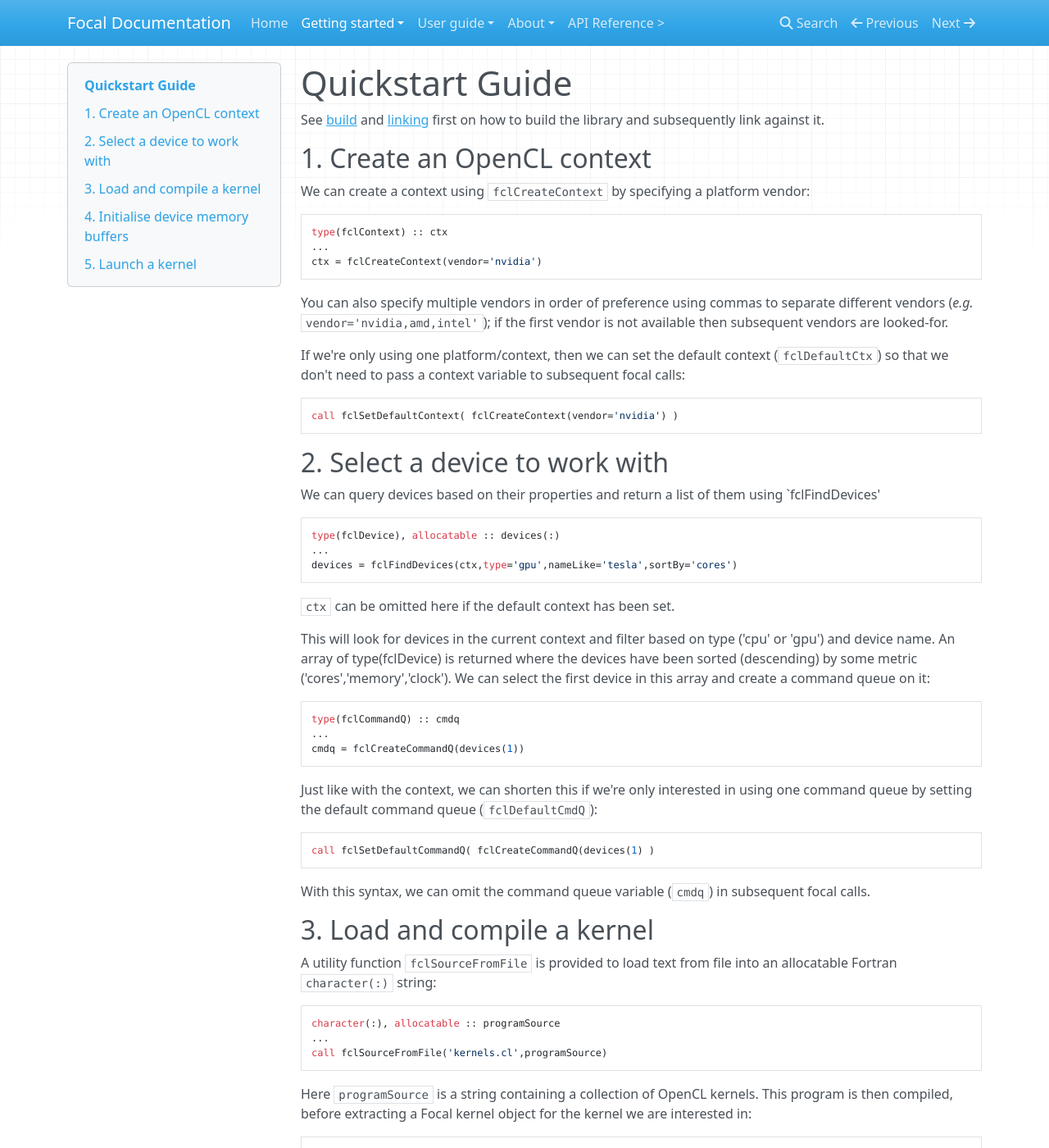
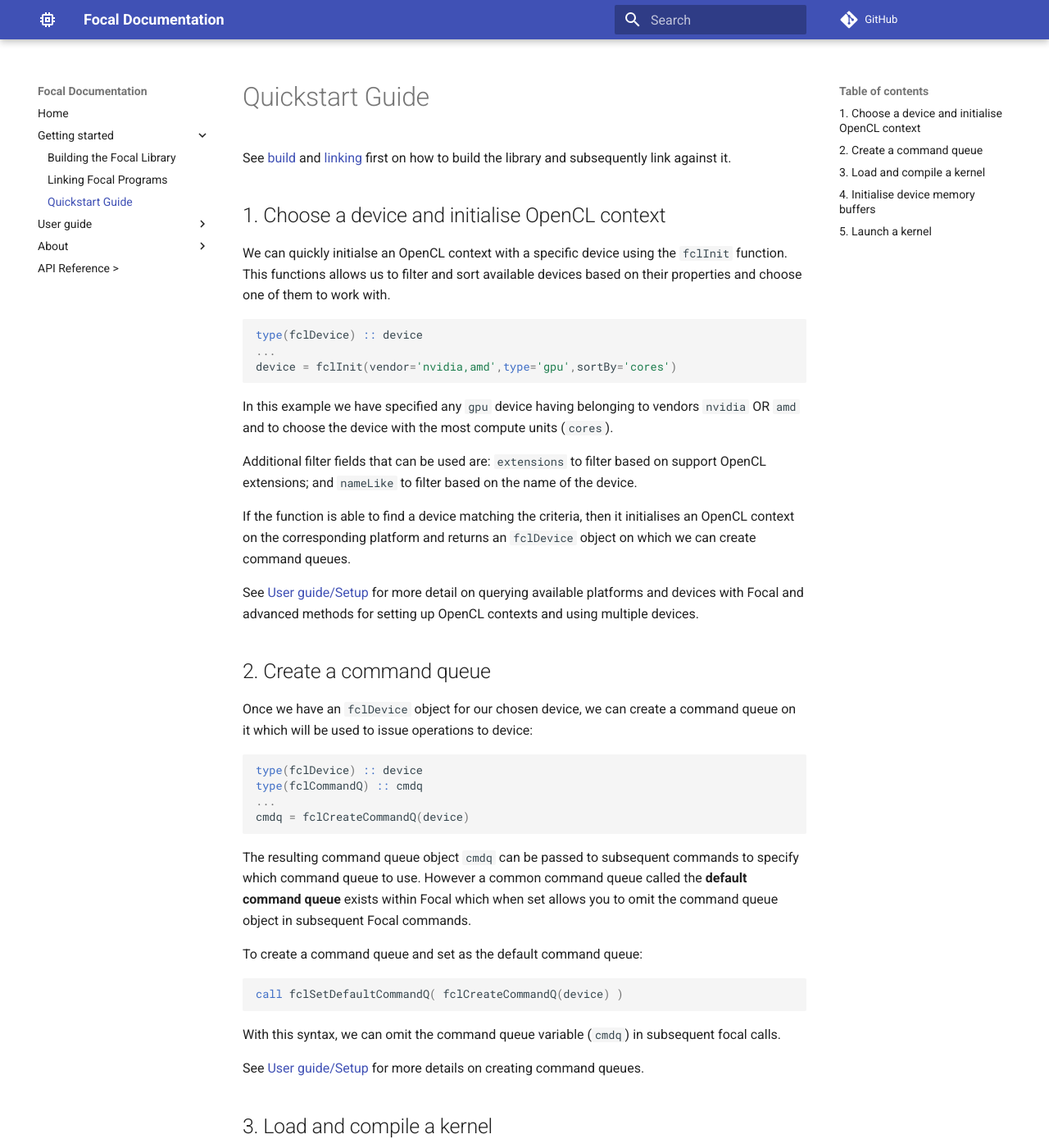
Before and after one commit to LKedward/focal-docs, an MkDocs documentation site: the page built from docs/quickstart.md, in a window 1280 px wide and 1400 px high. Shown: the whole window at 82% size. Built offline with MkDocs 1.6.1 and Material for MkDocs 9.7.7, drawn with Linux system fonts in a browser that asks for light colours; nearby versions of some CDN libraries; comment, search, counter and statistics services are not loaded; some of the changed text lies outside the part shown.

Commit message:
v1.0rc update: index, build & quickstart. Also changed to using `material` theme for mkdocs.

````diff
--- a/docs/quickstart.md
+++ b/docs/quickstart.md
@@ -2,52 +2,52 @@
 
 See [build](../build) and [linking](../linking) first on how to build the library and subsequently link against it.
 
-## 1. Create an OpenCL context
+## 1. Choose a device and initialise OpenCL context
 
-We can create a context using `fclCreateContext` by specifying a platform vendor:
+We can quickly initialse an OpenCL context with a specific device using the `fclInit` function.
+This functions allows us to filter and sort available devices based on their properties and choose one of them
+to work with.
 
 ```fortran
-type(fclContext) :: ctx
+type(fclDevice) :: device
 ...
-ctx = fclCreateContext(vendor='nvidia')
+device = fclInit(vendor='nvidia,amd',type='gpu',sortBy='cores')
 ```
 
-You can also specify multiple vendors in order of preference using commas to separate different vendors (*e.g.* `vendor='nvidia,amd,intel'`); if the first vendor is not available then subsequent vendors are looked-for.
+In this example we have specified any `gpu` device having belonging to vendors `nvidia` OR `amd` and to choose the device
+with the most compute units (`cores`).
 
-If we're only using one platform/context, then we can set the default context (`fclDefaultCtx`) so that we don't need to pass a context variable to subsequent focal calls:
+Additional filter fields that can be used are: `extensions` to filter based on support OpenCL extensions;
+and `nameLike` to filter based on the name of the device.
 
+If the function is able to find a device matching the criteria, then it initialises an OpenCL context on the corresponding
+platform and returns an `fclDevice` object on which we can create command queues.
+
+See [User guide/Setup](../setup/) for more detail on querying available platforms and devices with Focal and advanced methods for setting up OpenCL contexts and using multiple devices.
+
+## 2. Create a command queue
+Once we have an `fclDevice` object for our chosen device, we can create a command queue on it which will be used to issue operations to device:
 
 ```fortran
-call fclSetDefaultContext( fclCreateContext(vendor='nvidia') )
+type(fclDevice) :: device
+type(fclCommandQ) :: cmdq
+...
+cmdq = fclCreateCommandQ(device)
 ```
 
-## 2. Select a device to work with
+The resulting command queue object `cmdq` can be passed to subsequent commands to specify which command queue to use.
+However a common command queue called the __default command queue__ exists within Focal which when set allows you to omit
+the command queue object in subsequent Focal commands.
 
-We can query devices based on their properties and return a list of them using `fclFindDevices'
+To create a command queue and set as the default command queue:
 
 ```fortran
-type(fclDevice), allocatable :: devices(:)
-...
-devices = fclFindDevices(ctx,type='gpu',nameLike='tesla',sortBy='cores')
-```
-`ctx` can be omitted here if the default context has been set.
-
-This will look for devices in the current context and filter based on type ('cpu' or 'gpu') and device name.
-An array of type(fclDevice) is returned where the devices have been sorted (descending) by some metric ('cores','memory','clock').
-We can select the first device in this array and create a command queue on it:
-
-```fortran
-type(fclCommandQ) :: cmdq
-...
-cmdq = fclCreateCommandQ(devices(1))
+call fclSetDefaultCommandQ( fclCreateCommandQ(device) )
 ```
 
-Just like with the context, we can shorten this if we're only interested in using one command queue by setting the default command queue (`fclDefaultCmdQ`):
+With this syntax, we can omit the command queue variable (`cmdq`) in subsequent focal calls.
 
-```fortran
-call fclSetDefaultCommandQ( fclCreateCommandQ(devices(1) )
-```
-With this syntax, we can omit the command queue variable (`cmdq`) in subsequent focal calls.
+See [User guide/Setup](../setup/) for more details on creating command queues.
 
 ## 3. Load and compile a kernel
 
@@ -59,15 +59,36 @@ character(:), allocatable :: programSource
 call fclSourceFromFile('kernels.cl',programSource)
 ```
 
-Here `programSource` is a string containing a collection of OpenCL kernels. This program is then compiled, before extracting a Focal kernel object for the kernel we are interested in:
+Here `programSource` is a string containing a collection of OpenCL kernels.
+OpenCL programs are compiled at runtime - this allows perfect portability since the kernels will always be compiled
+for the local available hardware.
+
+In Focal we use the `fclCompileProgram` command to compile the OpenCL program before using the `fclGetProgramKernel`
+to extract a kernel object for the particular kernel we are interested in:
 
 ```fortran
 type(fclProgram) :: prorg
 type(fclKernel) :: myKernel
 ...
 prog = fclCompileProgram(programSource)
-myKernel = fclGetProgramKernel(prog,'kernelName')
+myKernel = fclGetProgramKernel(prog,'kernelName',global_work_size=[1000])
 ```
+
+The optional third argument specifies the global work dimensions for the kernel; here we have specified
+a one-dimensional global work set with 1000 elements.
+Additional optional arguments here can include `local_work_size`, `work_dim` and `global_work_offset`.
+
+Additionally, these kernel attributes can be set using the syntax:
+
+```fortran
+myKernel%global_work_size = [100,100]
+myKernel%work_dim = 2
+myKernel%local_work_size = [10,10]
+myKernel%global_work_offset = [50,50]
+```
+
+See [User guide/Kernels](../kernels/) for more details on compiling and extracting kernels.
+
 
 ## 4. Initialise device memory buffers
 
@@ -77,15 +98,21 @@ In the following example we initialise a 32bit integer array with 1000 values on
 ```fortran
 type(fclDeviceInt32) :: deviceArray
 ...
-deviceArray = fclBufferInt32(cmdq,dim=1000,read=.true.,write=.false.)
+call fclInitBuffer(cmdq,deviceArray,dim=1000)
 ```
 
-Again, `cmdq` can be omitted here if the default command queue has been set.
+!!! note
+    All future buffer operations (transfers to/from device and copying on device) will be issued to the command queue `cmdq` specified here.
+
+If the default command queue has been set and you wish to use it for this buffer, then `cmdq` can be omitted in the call to `fclInitBuffer`:
+
+```fortran
+type(fclDeviceInt32) :: deviceArray
+...
+call fclInitBuffer(deviceArray,dim=1000)
+```
 
 Other supported types are `fclDeviceFloat` and `fclDeviceDouble`.
-
-The `read` and `write` arguments specify the read and write access of kernels running on the device.
-In this example kernel can read this buffer, but not write to it.
 
 Once the device buffers have been initialised, we can transfer data to them. In Focal this is done simply with an assignment statement:
 
@@ -96,7 +123,9 @@ deviceArray = hostArray
 ```
 
 !!! note
-    Focal transfer operations are only supported if the host array and device array are of compatible type and dimension .
+    Focal transfer operations are only supported if the host array and device array are of compatible type and dimension.
+    If the host array and device array are not of compatible type, then a compile-time error will occur.
+    If the host array and device array are not of the same dimension, then a run-time error will occur.
 
 
 In a similar way, data can be transferred from the device back to the host:
@@ -105,25 +134,26 @@ In a similar way, data can be transferred from the device back to the host:
 hostArray = deviceArray
 ```
 
+as well as copying between two buffers residing on the device:
+
+```fortran
+type(fclDeviceFloat) :: deviceArray1, deviceArray2
+...
+deviceArray1 = deviceArray2
+```
+
 !!! note
     By default transfer operations involving a host array are __blocking__: host code does not continue until the transfer has completed.
 
 
 ## 5. Launch a kernel
 
-We are now ready to launch a kernel. Using the kernel object `myKernel` extracted previously, we can set the global dimension which specifies the number of work items to launch:
-
-```fortran
-myKernel%global_work_size(1) = 1000
-```
-Here we specify a 1D work range with 1000 elements.
-
-The kernel is can then be launched on command queue `cmdq` with the syntax:
+We are now ready to launch a kernel. Using the kernel object `myKernel` extracted previously, this can then be launched on command queue `cmdq` with the syntax:
 
 ```fortran
 call myKernel%launch(cmdq,1000,deviceArray)
 ```
 
-Again, `cmdq` can be omitted here if the default command queue has been set.
+Again, `cmdq` can be omitted here if you wish to use the default command queue assuming it has been set.
 
 Here we have passed two arguments to the kernel: the scalar integer `1000` and the device array `deviceArray`.
--- a/mkdocs.yml
+++ b/mkdocs.yml
@@ -1,13 +1,20 @@
 site_name: Focal Documentation
 site_url: https://lkedward.github.io/focal-docs
+repo_url: 'https://github.com/LKedward/focal'
 theme:
-  name: mkdocs
-  highlightjs: true
-  hljs_languages:
-    - fortran
-    - shell
+  name: 'material'
+  # feature:
+  #   tabs: true
+  logo:
+    icon: 'memory'
+  # highlightjs: true
+  # hljs_languages:
+  #   - fortran
+  #   - shell
 markdown_extensions:
   - admonition
+  - codehilite
+    # linenums: true
 nav:
 - Home: 'index.md'
 - Getting started:
````
Also changed, not shown: docs/build.md (+53 -9 lines), docs/index.md (+15 -2 lines).
